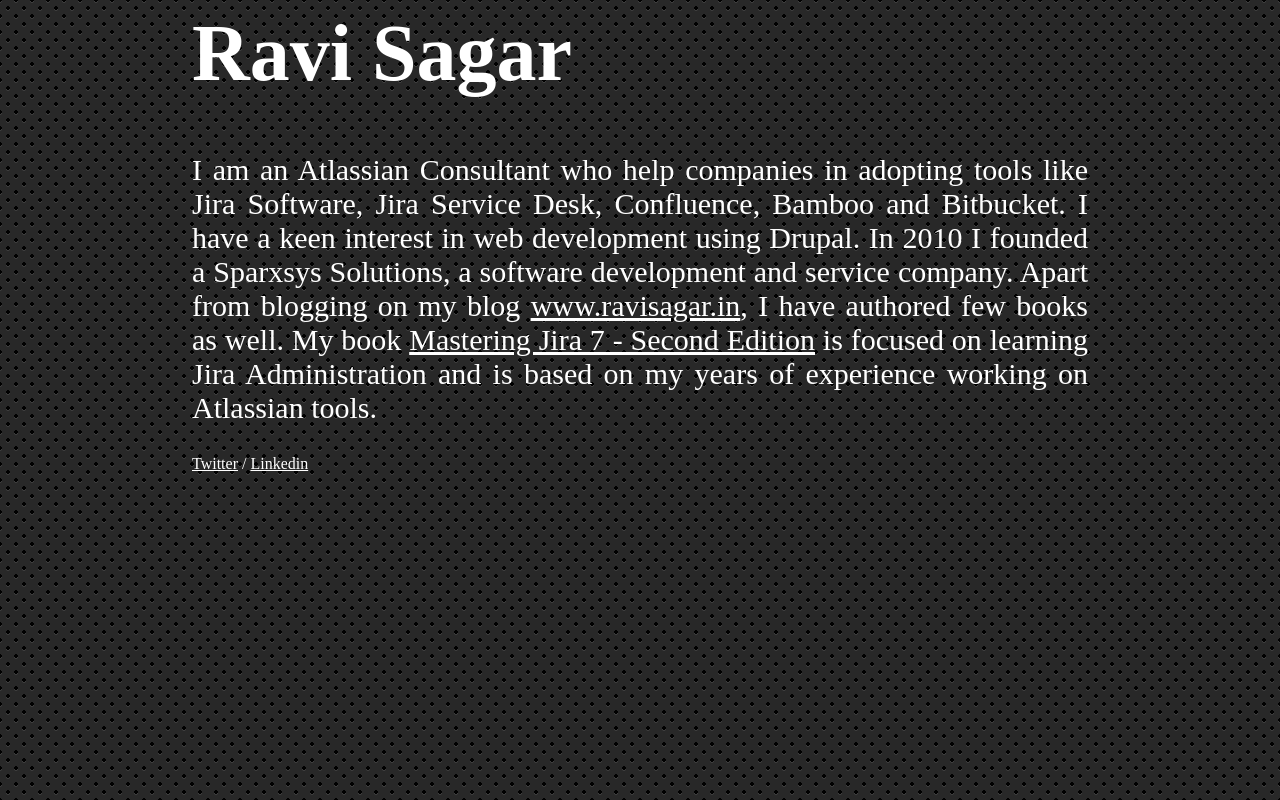
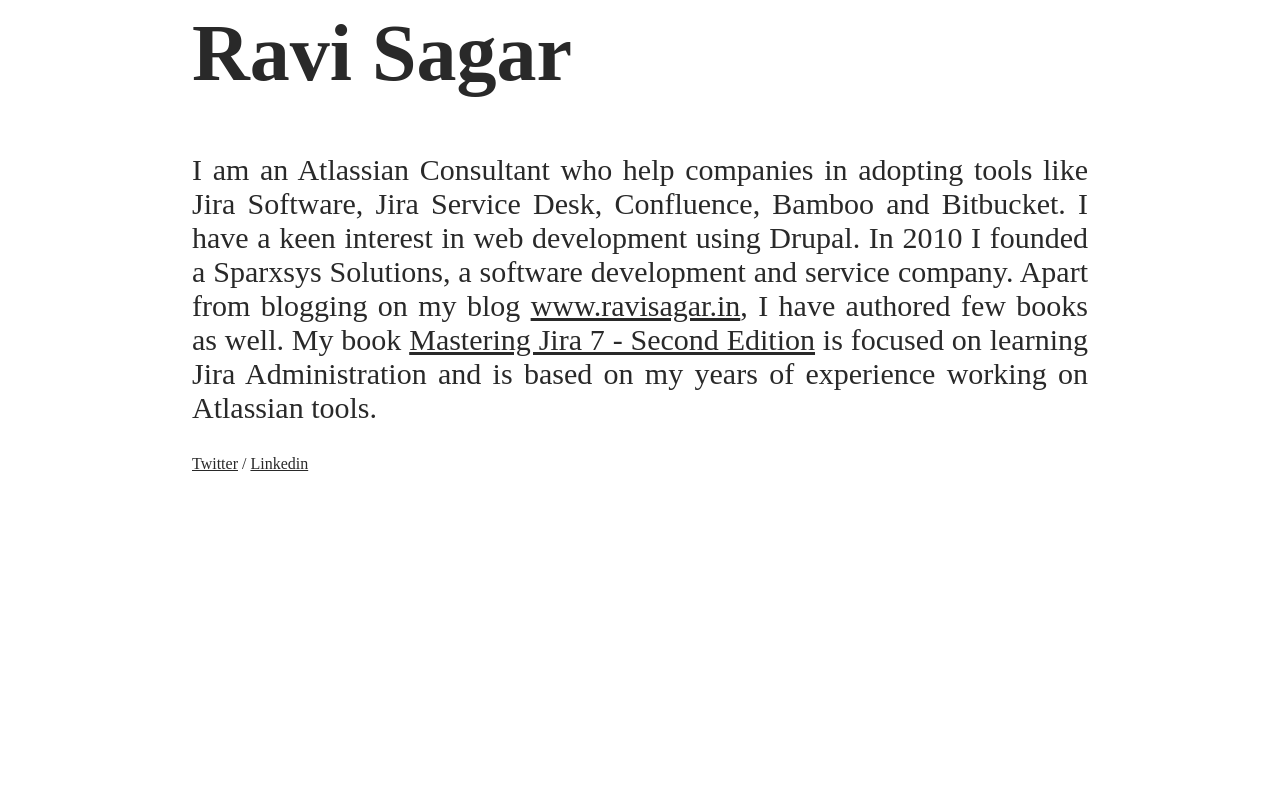
Before and after one commit to sparxsys/sparxsys.github.io, a plain HTML site: page index.html in a window 1280 px wide. Drawn offline with Linux system fonts and the light colour scheme.

Commit message:
Update index.html

```diff
--- a/index.html
+++ b/index.html
@@ -20,22 +20,12 @@
      margin-left:auto;
      margin-right:auto;
      text-align:justify;
-      color: #ffffff;
-
-
-  background:
-radial-gradient(black 15%, transparent 16%) 0 0,
-radial-gradient(black 15%, transparent 16%) 8px 8px,
-radial-gradient(rgba(255,255,255,.1) 15%, transparent 20%) 0 1px,
-radial-gradient(rgba(255,255,255,.1) 15%, transparent 20%) 8px 9px;
-background-color:#282828;
-background-size:16px 16px;
-
+      color: #292929;
 
     }
 
     a:link, a:visited {
-      color:#ffffff;
+      color:#292929;
     }
 
   </style>
```
